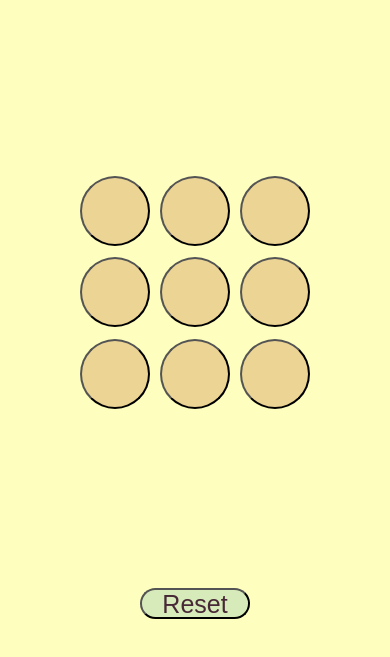
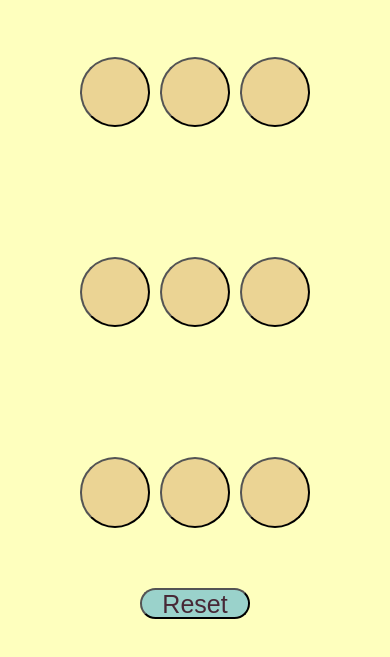
Before and after one commit to RahulSinghkarakoti/tic-tac-toe, a plain HTML site: page index.html in a window 390 px wide. In both pictures the pointer is over the button "Reset game". Shown: the part 161-818 px from the top of the page. Drawn offline with Linux system fonts and the light colour scheme; a web font is replaced by a local one.

```diff
--- a/style.css
+++ b/style.css
@@ -23,7 +23,8 @@ h1{
 }
 
 .container{
-    height: 70vh;display: flex;
+    height: 70vh;
+    display: flex;
     justify-content: center;
     align-items: center;
 }
@@ -37,6 +38,7 @@ h1{
     align-items: center;
     gap:2.5vmin;
 }
+
 
 .box{
     background-color: #EBD494;
@@ -58,7 +60,17 @@ h1{
     border-radius: 20px;
     font-size: 25px;
     font-weight: 400;
+}
 
+#reset:hover{
+    background-color: #9AD2CB;
+    color: #472836;
+    width: 28vmin;
+    height: 8vmin;
+    /* border-color: #96E9C6; */
+    border-radius: 20px;
+    font-size: 25px;
+    font-weight: 400;
 }
 
 .msg_container{
@@ -75,6 +87,7 @@ h1{
     margin-top: 40vmin;
     font-size: xxx-large;
     color: white;
+    font-family:Arial, Helvetica, sans-serif;
 }
 
 .hide{
@@ -82,12 +95,20 @@ h1{
 }
 
 #new-btn{
-    background-color: red;
-    color: white;
+    background-color: #D7EBBA;
+    color: #472836;
     width: 18vmin;
     height: 8vmin;
     border-radius: 5px;
     font-size: medium;
     margin-top: 10px;
+    border-radius: 20px;
     margin-bottom: 15px;
 }
+
+@media only screen and (max-width: 600px) {
+     .game{
+        /* width:40vh; */
+        height: 70vh;
+     }
+  }
```
